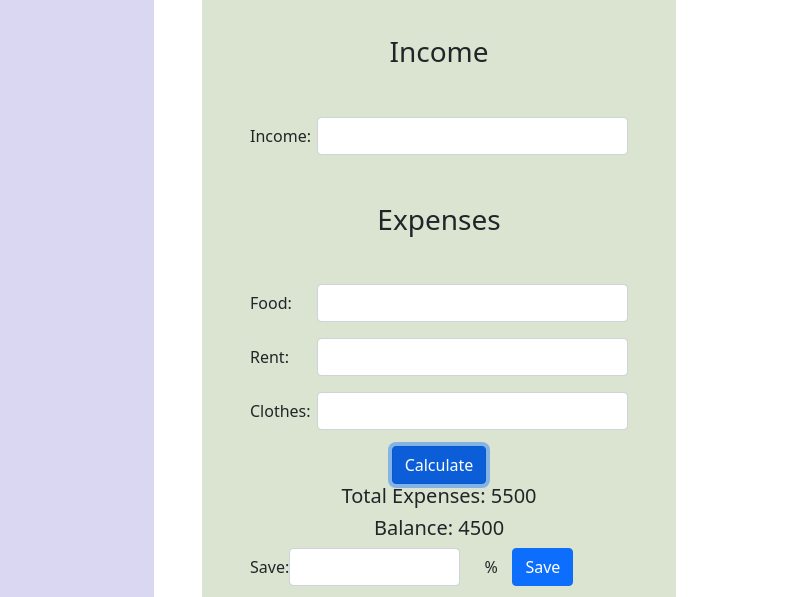
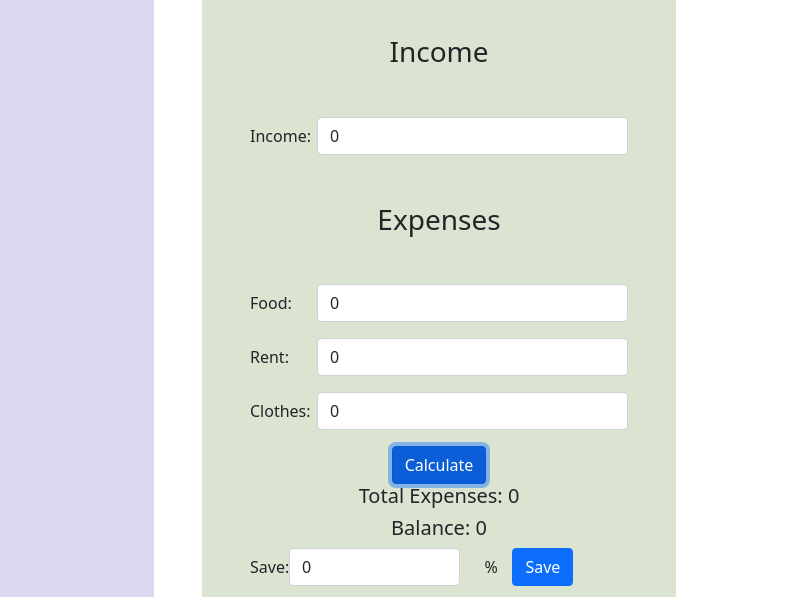
Before and after one commit to Touhidulislam430590/money-master, a plain HTML site: page index.html in a window 1280 px wide. Both pictures are taken after a click on the button "Calculate". Shown: the part 157-754 px from the top of the page, 486-1280 px from the left. Drawn offline with nearby package versions, Linux system fonts and the light colour scheme.

Commit message:
Check input and error handling

```diff
--- a/index.html
+++ b/index.html
@@ -34,7 +34,7 @@
                             <div class="mb-3 row">
                                 <label for="staticEmail" class="col-sm-2 col-form-label">Income:</label>
                                 <div class="col-sm-10">
-                                    <input type="text" class="form-control" id="">
+                                    <input type="text" class="form-control" id="income-field" value="0">
                                  </div>
                              </div>
 
@@ -43,37 +43,37 @@
                              <div class="mb-3 row">
                                 <label for="staticEmail" class="col-sm-2 col-form-label">Food:</label>
                                 <div class="col-sm-10">
-                                    <input type="text" class="form-control" id="">
+                                    <input type="text" class="form-control" id="food-field" value="0">
                                  </div>
                              </div>
 
                              <div class="mb-3 row">
                                 <label for="staticEmail" class="col-sm-2 col-form-label">Rent:</label>
                                 <div class="col-sm-10">
-                                    <input type="text" class="form-control" id="">
+                                    <input type="text" class="form-control" id="rent-field" value="0">
                                  </div>
                              </div>
 
                              <div class="mb-3 row">
                                 <label for="staticEmail" class="col-sm-2 col-form-label">Clothes:</label>
                                 <div class="col-sm-10">
-                                    <input type="text" class="form-control" id="">
+                                    <input type="text" class="form-control" id="clothes-field" value="0">
                                  </div>
                              </div>
 
                              <div class="d-flex justify-content-center">
-                                 <button class="btn btn-primary">Calculate</button>
+                                 <button class="btn btn-primary" id="calculate">Calculate</button>
                              </div>
 
-                             <h5 class="text-center">Total Expenses: <span>5500</span> </h5>
-                             <h5 class="text-center">Balance: <span>4500</span> </h5>
+                             <h5 class="text-center">Total Expenses: <span id="total-expense"></span> </h5>
+                             <h5 class="text-center">Balance: <span id="available-balance"></span> </h5>
 
                              <div class="row">
                                  <div class="col-sm-7">
                                     <div class="mb-3 row">
                                         <label for="staticEmail" class="col-sm-2 col-form-label">Save:</label>
                                         <div class="col-sm-10">
-                                            <input type="text" class="form-control" id="">
+                                            <input type="text" class="form-control" id="" value="0">
                                          </div>
                                     </div>
                                  </div>
@@ -103,6 +103,7 @@
 
 
 
+        <script src="js/app.js"></script>
 
         <script src="https://cdn.jsdelivr.net/npm/@popperjs/core@2.10.2/dist/umd/popper.min.js" integrity="sha384-7+zCNj/IqJ95wo16oMtfsKbZ9ccEh31eOz1HGyDuCQ6wgnyJNSYdrPa03rtR1zdB" crossorigin="anonymous"></script>
         <script src="https://cdn.jsdelivr.net/npm/bootstrap@5.1.3/dist/js/bootstrap.min.js" integrity="sha384-QJHtvGhmr9XOIpI6YVutG+2QOK9T+ZnN4kzFN1RtK3zEFEIsxhlmWl5/YESvpZ13" crossorigin="anonymous"></script>
--- a/js/app.js
+++ b/js/app.js
@@ -0,0 +1,61 @@
+document.getElementById('calculate').addEventListener('click', function(){
+    const income = document.getElementById('income-field').value;
+    let incomeNumber = 0;
+    if (isNaN(income) || income < 0) {
+        alert('Please, Input your real income.')
+        document.getElementById('income-field').value = '';
+    }
+    else{
+        incomeNumber = parseFloat(income);
+    }
+
+
+    const food = document.getElementById('food-field').value;
+    let foodExpense = 0;
+    if (isNaN(food) == true || food < 0) {
+        alert('Please, Input your real food expense.')
+        document.getElementById('food-field').value = '';
+    }
+    else{
+        foodExpense = parseFloat(food);
+    }
+
+
+    const rent = document.getElementById('rent-field').value;
+    let rentExpense = 0;
+    if (isNaN(rent) || rent < 0) {
+        alert('Please, Input your real rent expense.')
+        document.getElementById('rent-field').value = '';
+    }
+    else{
+        rentExpense = parseFloat(rent);
+    }
+
+
+    const clothes = document.getElementById('clothes-field').value;
+    let clothesExpense = 0;
+    if (isNaN(clothes) == true || clothes < 0) {
+        alert('Please, Input your real clothes expense.')
+        document.getElementById('clothes-field').value = '';
+    }
+    else{
+        clothesExpense = parseFloat(clothes);
+    }
+
+    const total = totalExpenses(foodExpense, rentExpense, clothesExpense);
+
+    const totalExpenseSum = document.getElementById('total-expense').innerText = total;
+    const availableBalance = incomeNumber - totalExpenseSum;
+    if (availableBalance < 0) {
+        alert('Your expense is more high than your income');
+    }
+    else{
+        document.getElementById('available-balance').innerText = availableBalance;
+    }
+})
+
+
+function totalExpenses(fExpense, rExpense, cExpense) {
+    const total = fExpense + rExpense + cExpense;
+    return total;
+}
```
